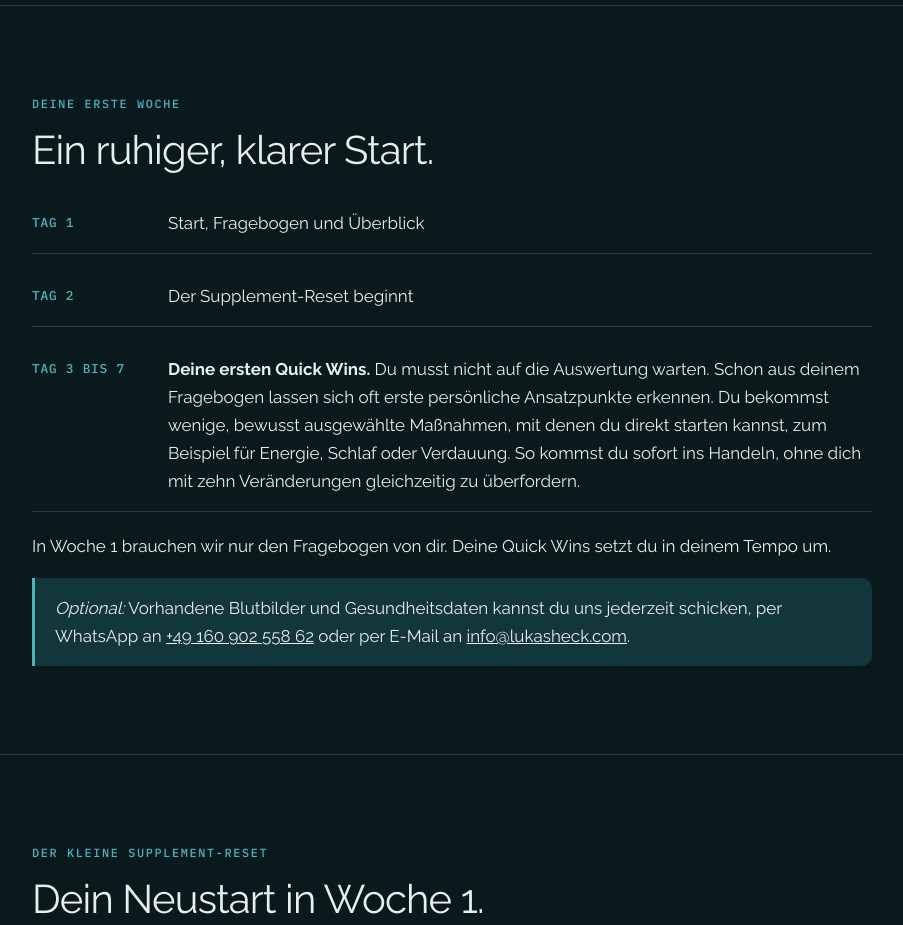
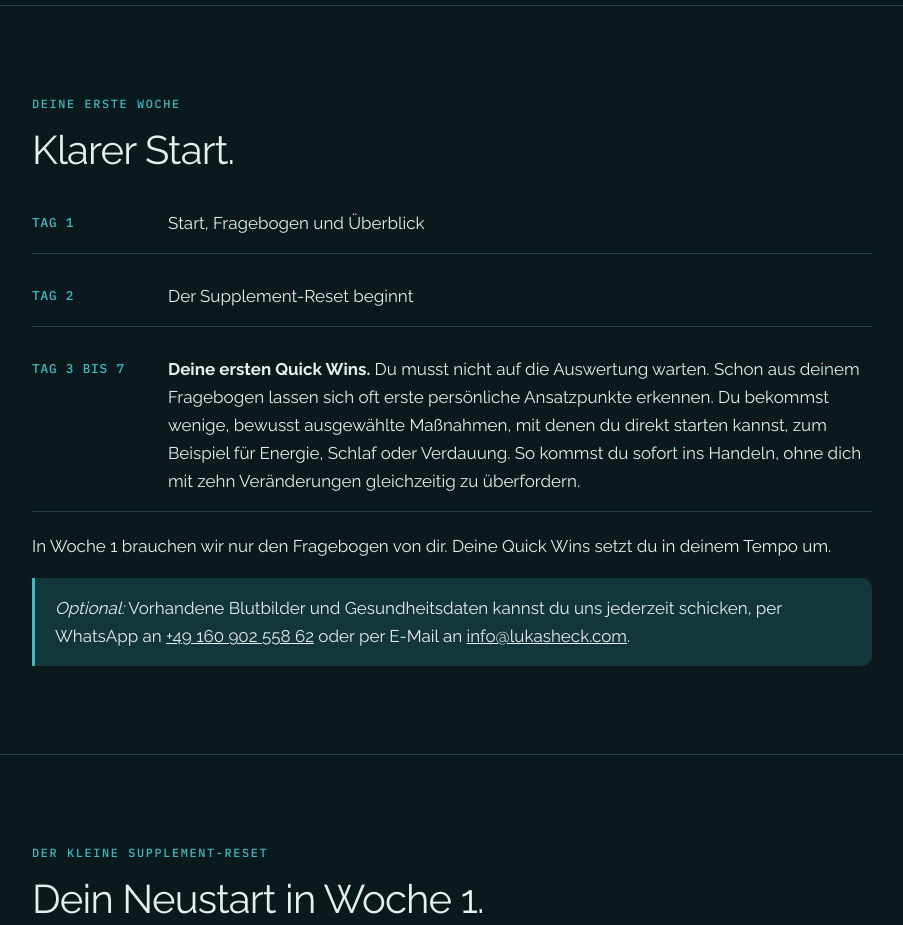
Before and after one commit to lukhek/lukasheck, a plain HTML site: page onboarding/index.html in a window 1280 px wide. Shown: the part 1560-2485 px from the top of the page, without its empty margins (188-1091 px from the left). Drawn offline with Linux system fonts and the light colour scheme.

Commit message:
Onboarding preview: shorten first-week headline
Co-Authored-By: Claude Sonnet 5.5 <noreply@anthropic.com>
Claude-Session: https://claude.ai/code/session_01NZW2K3wqKmYWvzwEvFDUc3

```diff
--- a/onboarding/index.html
+++ b/onboarding/index.html
@@ -104,7 +104,7 @@ footer{padding:36px 0 56px;color:var(--muted);font-size:.9rem;border-top:1px sol
 
 <section class="sec"><div class="wrap">
   <span class="eyebrow">Deine erste Woche</span>
-  <h2>Ein ruhiger, klarer Start.</h2>
+  <h2>Klarer Start.</h2>
   <div class="days">
     <div class="day"><b>Tag 1</b><div>Start, Fragebogen und Überblick</div></div>
     <div class="day"><b>Tag 2</b><div>Der Supplement-Reset beginnt</div></div>
```
